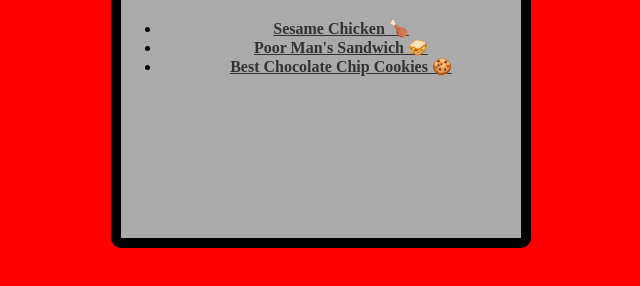
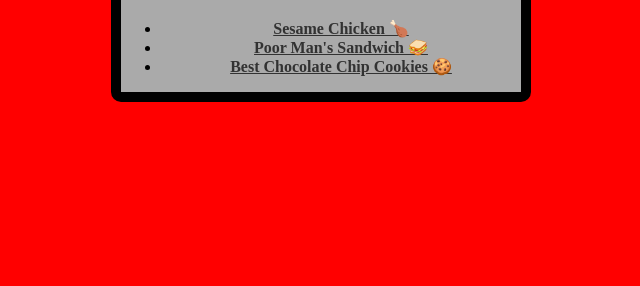
Before and after one commit to bigherve/recipes, a plain HTML site: page index.html in a window 1280 px wide. Shown: the part 80-366 px from the top of the page, without its empty margins (319-959 px from the left). Drawn offline with Linux system fonts and the light colour scheme.

Commit message:
css clean up

```diff
--- a/style.css
+++ b/style.css
@@ -17,8 +17,8 @@ img {
     font-weight: bold;
     color: #000;
     text-align: center;
-    height: 300px;
-    width: 400px;
+    max-height: 300px;
+    max-width: 400px;
     border: 10px solid #000;
     border-radius: 10px;
     margin: 0 auto;
```
